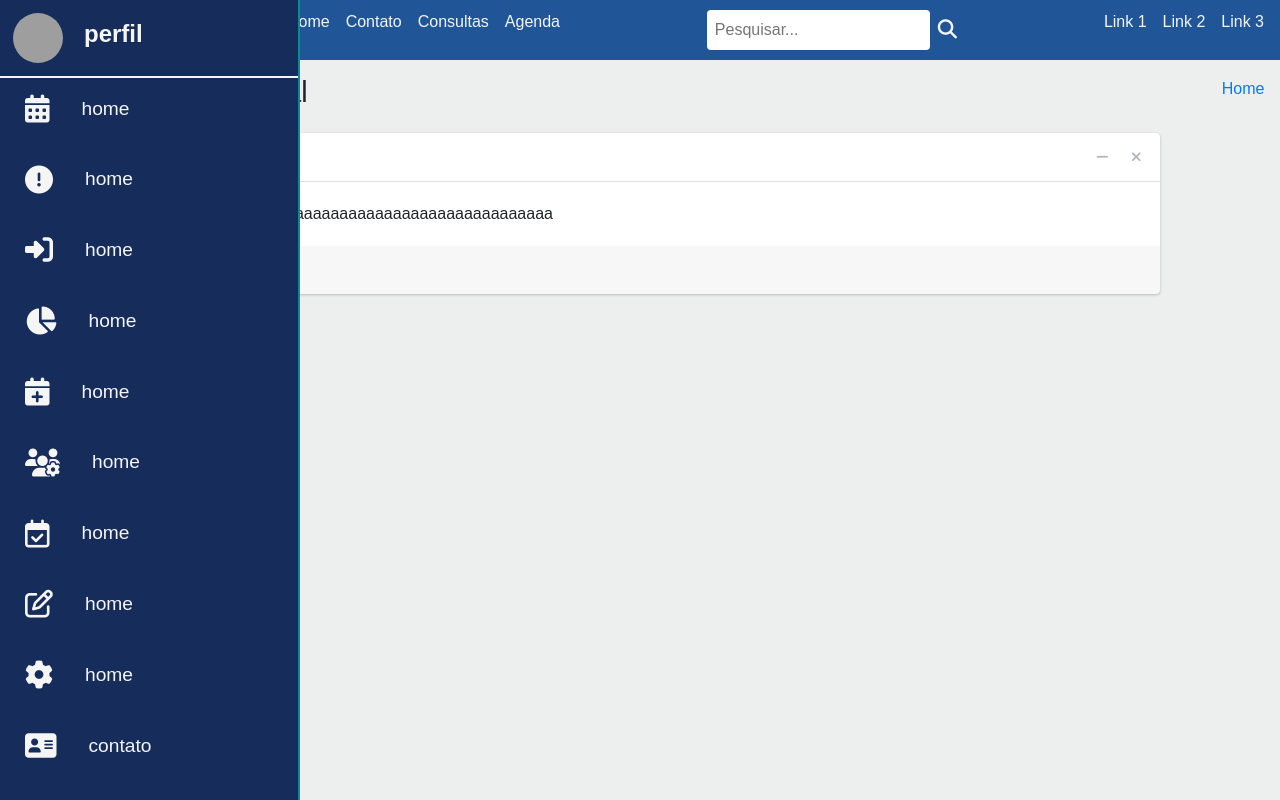
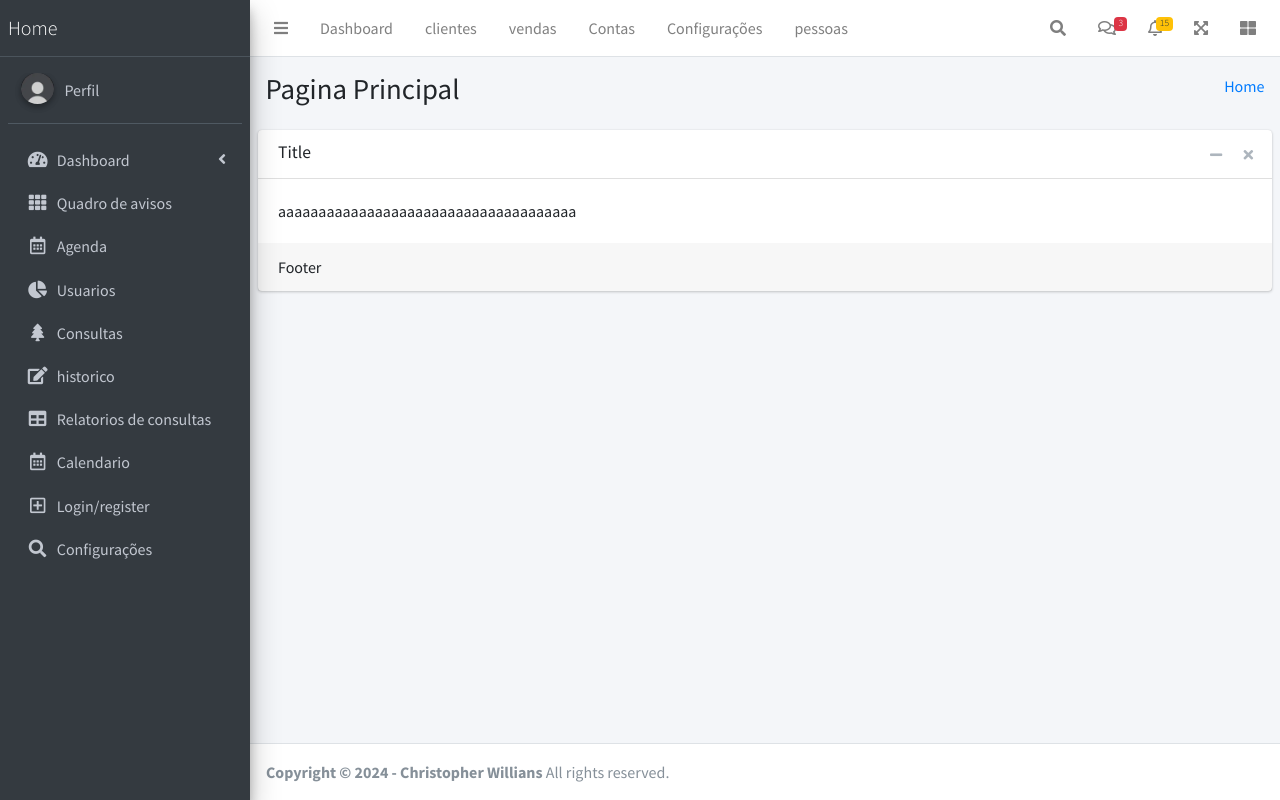
Before and after one commit to christopherfifo/aula_php, a PHP site: page / in a window 1280 px wide. Run offline with PHP 8.4, Linux system fonts and the light colour scheme; some libraries are stand-ins or nearby versions; grey boxes are pictures that could not be loaded.

Commit message:
Revert "aaaaaaaaaaaaaaaaaaaaaaaaaaaaaaaaaaaaaaaaaaaaaa"
This reverts commit 9835801d51b4db9e57c73741d7e098e8e13301f5.

```diff
--- a/css/principal.css
+++ /dev/null
@@ -1,306 +0,0 @@
-* {
-    margin: 0;
-    padding: 0;
-    box-sizing: border-box;
-}
-
-html, body {
-    height: 100%;
-    width: 100%;
-    margin: 0;
-    font-family: 'Poppins', sans-serif;
-    background-color: #f5f5f5;
-    display: flex;
-}
-
-.sidebar_container {
-    width: 90px;
-    height: 100%;
-    display: flex;
-    position: relative;
-}
-
-.sidebar_nav {
-    width: 100%;
-    height: 100svh;
-    background: #162C5B;
-    color: #f5f5f5;
-    z-index: 5;
-    position: absolute;
-    left: 0;
-    top: 0;
-    bottom: 0;
-    transition: .4s;
-    padding-bottom: 1.5rem;
-    overflow-x: hidden;
-    overflow-y: scroll;
-    border-right: 2px solid #0b8994;
-}
-
-/* Estilizando a barra de rolagem para ficar invisível */
-.sidebar_nav::-webkit-scrollbar {
-    width: 0;
-    height: 0;
-}
-
-.sidebar_nav {
-    scrollbar-width: none; /* Firefox */
-    -ms-overflow-style: none; /* IE and Edge */
-}
-
-/* Estilo normal de hover */
-.sidebar_nav:hover {
-    width: 300px;
-}
-
-/* Desativa o hover quando .sidebar_container tem a classe 'active' */
-.sidebar_container.active .sidebar_nav:hover {
-    width: 100%; /* Ou qualquer valor que você queira para a largura padrão */
-}
-
-.content {
-    display: flex;
-    flex-direction: column;
-    width: 100%;
-    height: 100%;
-}
-
-.cabeca {
-    width: 100%;
-    height: 60px;
-    background: #205597;
-    display: flex;
-    align-items: center;
-    justify-content: space-between;
-    padding: 0 1rem;
-    overflow: hidden;
-}
-
-.principal {
-    width: 100%;
-    flex-grow: 1;
-    display: flex;
-    flex-direction: column;
-    overflow-x: hidden;
-    overflow-y: auto;
-    background: rgb(237, 238, 238);
-}
-
-.sidebar_contato {
-    display: none;
-}
-
-.sidebar_li:hover > .sidebar_contato,
-.sidebar_li:hover .sidebar_contato {
-    display: block;
-    transition: .3s;
-}
-
-.linha {
-    width: 100%;
-    height: 1.5px;
-    background: #f5f5f5;
-}
-
-.sidebar_img {
-    width: 50px;
-    height: 50px;
-    border-radius: 50%;
-    margin: 5px;
-}
-
-a {
-    text-decoration: none;
-}
-
-ul {
-    list-style: none;
-}
-
-.perfil {
-    display: flex;
-    flex-direction: row;
-    align-items: center;
-    padding: 8px;
-    width: 100%;
-    gap:1rem;
-}
-
-.sidebar_li {
-    display: flex;
-    flex-direction: row;
-    align-items: center;
-    padding: 5px;
-    width: 100%;
-}
-
-.sidebar_ul {
-    display: flex;
-    flex-direction: column;
-    align-items: center;
-    gap: 1rem;
-    width: 100%;
-    margin-top: .75rem;
-}
-
-.sidebar_link {
-    width: 100%;
-}
-
-.sidebar_description {
-    width: 100%;
-    gap: 2rem;
-    display: flex;
-    color: #f5f5f5;
-    font-size: 1.2rem;
-    align-items: center;
-    margin-left: 1.25rem;
-}
-
-.sidebar_li-contato {
-    flex-direction: column;
-    align-items: flex-start; /* Alinha os itens à esquerda */
-}
-
-.sidebar_contato {
-    display: none;
-    flex-direction: column;
-    align-items: flex-start; /* Alinha os itens à esquerda */
-    width: 100%;
-    margin-top: 1rem;
-    margin-left: .5rem;
-    row-gap: .5rem;
-}
-
-.sidebar_description i {
-    font-size: 1.75rem;
-}
-
-.sidebar_title{
-    font-size: 1.5rem;
-    font-weight: 600;
-}
-
-.btn_cabeca {
-    cursor: pointer;
-    width: 40px;
-    height: 40px;
-}
-
-.btn_menu{
-    cursor: pointer;
-    width: 40px;
-    height: 40px;
-    border: none;
-    background-color: #f5f5f5;
-    border-radius: 8px;
-    font-size: 1rem;
-}
-
-.btn_menu i{
-    pointer-events: none;
-}
-
-.header_nav {
-    display: flex;
-    align-items: center;
-}
-
-.header_links {
-    display: flex;
-    list-style: none;
-    gap: 1rem;
-}
-
-.header_links li a {
-    color: #f5f5f5;
-    text-decoration: none;
-    font-size: 1rem;
-}
-
-.header_search {
-    display: flex;
-    align-items: center;
-    gap: 0.5rem;
-}
-
-.header_search input {
-    padding: 0.5rem;
-    border: none;
-    border-radius: 4px;
-}
-
-.header_search button {
-    background: none;
-    border: none;
-    color: #f5f5f5;
-    font-size: 1.2rem;
-    cursor: pointer;
-}
-
-@media (width <= 770px){
-    .mobile_invi{
-        display: none;
-    }
-    .cabeca{
-        padding-inline: 5px;
-        justify-content: space-around;
-    }
-    .btn_menu{
-        min-width: 40px;
-        min-height: 40px;
-        margin-inline: 5px;
-    }
-}
-
-@media (max-width: 1100px) {
-    .sidebar_container {
-        width: 100vw; /* 100% da largura da viewport */
-        height: 100vh; /* 100% da altura da viewport */
-        display: flex;
-        position: fixed; /* Sidebar fixa na tela */
-        transform: translateX(-100%); /* Começa oculta à esquerda */
-        background: black;
-        transition: transform 0.4s ease; /* Transição suave ao aparecer */
-        z-index: 4;
-    }
-
-    /* Quando ativa, a sidebar aparece */
-    .sidebar_container.active {
-        transform: translateX(0);
-    }
-
-    /* Estilização do menu interno da sidebar */
-    .sidebar_nav {
-        width: 75%; /* Largura inicial da sidebar */
-        max-width: 300px; /* Limite de largura */
-        height: 100%;
-        background: #162C5B;
-        color: #f5f5f5;
-        position: absolute;
-        left: 0;
-        top: 0;
-        bottom: 0;
-        transition: width 0.4s ease; /* Transição suave da largura */
-        padding-bottom: 1.5rem;
-        overflow-x: hidden;
-        overflow-y: scroll; /* Permite rolagem vertical se o conteúdo for grande */
-        border-right: 0; /* Estilo da borda direita */
-        pointer-events: none;
-    }
-
-    /* Expande a largura do menu ao passar o mouse */
-    .sidebar_container.active .sidebar_nav:hover {
-        width: 100%; /* Expande para 100% ao passar o mouse */
-    }
-    .sidebar_contato{
-        display: flex;
-    }
-}
-
-
-.content.atalho{
-    width: 80% !important;
-    align-self: center;
-    z-index: 0 !important;
-}
--- a/includes/component/maincontent.php
+++ b/includes/component/maincontent.php
@@ -1,5 +1,5 @@
 			<!-- Main content -->
-			<section class="content atalho">
+			<section class="content">
 
 				<!-- Default box -->
 				<div class="card">
--- a/includes/component/navbar.php
+++ b/includes/component/navbar.php
@@ -1,22 +1,140 @@
-<header class="cabeca">
-                <button class="btn_menu" id="btn_menu"><i class="fa-solid fa-bars"></i></button>
-            <nav class="header_nav">
-                <ul class="header_links">
-                    <li><a href="#" class="r">Home</a></li>
-                    <li><a href="#" class="r">Contato</a></li>
-                    <li><a href="#" class="r">Consultas</a></li>
-                    <li><a href="#" class="r">Agenda</a></li>
-                </ul>
-            </nav>
-            <div class="header_search mobile_invi">
-                <input type="text" placeholder="Pesquisar...">
-                <button><i class="fa-solid fa-magnifying-glass"></i></button>
+
+<!-- Navbar -->
+<nav class="main-header navbar navbar-expand navbar-white navbar-light">
+    <!-- Left navbar links -->
+    <ul class="navbar-nav">
+        <li class="nav-item">
+            <a class="nav-link" data-widget="pushmenu" href="#" role="button"><i class="fas fa-bars"></i></a>
+        </li>
+
+        <?php foreach($itens_de_menu as $nome => $url): ?>
+        <li class="nav-item d-none d-sm-inline-block">
+            <a href="adminlte/<?= $url ?>" class="nav-link"><?= $nome ?></a>
+        </li>
+        <?php endforeach ?>
+
+    </ul>
+
+
+    <!-- Right navbar links -->
+    <ul class="navbar-nav ml-auto">
+      <!-- Navbar Search -->
+      <li class="nav-item">
+        <a class="nav-link" data-widget="navbar-search" href="#" role="button">
+          <i class="fas fa-search"></i>
+        </a>
+        <div class="navbar-search-block">
+          <form class="form-inline">
+            <div class="input-group input-group-sm">
+              <input class="form-control form-control-navbar" type="search" placeholder="Search" aria-label="Search">
+              <div class="input-group-append">
+                <button class="btn btn-navbar" type="submit">
+                  <i class="fas fa-search"></i>
+                </button>
+                <button class="btn btn-navbar" type="button" data-widget="navbar-search">
+                  <i class="fas fa-times"></i>
+                </button>
+              </div>
             </div>
-            <nav class="header_nav">
-                <ul class="header_links">
-                    <li><a href="#" class="mobile_invi">Link 1</a></li>
-                    <li><a href="#" class="mobile_invi">Link 2</a></li>
-                    <li><a href="#" class="mobile_invi">Link 3</a></li>
-                </ul>
-            </nav>
-        </header>
+          </form>
+        </div>
+      </li>
+
+      <!-- Messages Dropdown Menu -->
+      <li class="nav-item dropdown">
+        <a class="nav-link" data-toggle="dropdown" href="#">
+          <i class="far fa-comments"></i>
+          <span class="badge badge-danger navbar-badge">3</span>
+        </a>
+        <div class="dropdown-menu dropdown-menu-lg dropdown-menu-right">
+          <a href="#" class="dropdown-item">
+            <!-- Message Start -->
+            <div class="media">
+              <img src="adminlte/dist/img/user1-128x128.jpg" alt="User Avatar" class="img-size-50 mr-3 img-circle">
+              <div class="media-body">
+                <h3 class="dropdown-item-title">
+                  Brad Diesel
+                  <span class="float-right text-sm text-danger"><i class="fas fa-star"></i></span>
+                </h3>
+                <p class="text-sm">Call me whenever you can...</p>
+                <p class="text-sm text-muted"><i class="far fa-clock mr-1"></i> 4 Hours Ago</p>
+              </div>
+            </div>
+            <!-- Message End -->
+          </a>
+          <div class="dropdown-divider"></div>
+          <a href="#" class="dropdown-item">
+            <!-- Message Start -->
+            <div class="media">
+              <img src="adminlte/dist/img/user8-128x128.jpg" alt="User Avatar" class="img-size-50 img-circle mr-3">
+              <div class="media-body">
+                <h3 class="dropdown-item-title">
+                  John Pierce
+                  <span class="float-right text-sm text-muted"><i class="fas fa-star"></i></span>
+                </h3>
+                <p class="text-sm">I got your message bro</p>
+                <p class="text-sm text-muted"><i class="far fa-clock mr-1"></i> 4 Hours Ago</p>
+              </div>
+            </div>
+            <!-- Message End -->
+          </a>
+          <div class="dropdown-divider"></div>
+          <a href="#" class="dropdown-item">
+            <!-- Message Start -->
+            <div class="media">
+              <img src="adminlte/dist/img/user3-128x128.jpg" alt="User Avatar" class="img-size-50 img-circle mr-3">
+              <div class="media-body">
+                <h3 class="dropdown-item-title">
+                  Nora Silvester
+                  <span class="float-right text-sm text-warning"><i class="fas fa-star"></i></span>
+                </h3>
+                <p class="text-sm">The subject goes here</p>
+                <p class="text-sm text-muted"><i class="far fa-clock mr-1"></i> 4 Hours Ago</p>
+              </div>
+            </div>
+            <!-- Message End -->
+          </a>
+          <div class="dropdown-divider"></div>
+          <a href="#" class="dropdown-item dropdown-footer">See All Messages</a>
+        </div>
+      </li>
+      <!-- Notifications Dropdown Menu -->
+      <li class="nav-item dropdown">
+        <a class="nav-link" data-toggle="dropdown" href="#">
+          <i class="far fa-bell"></i>
+          <span class="badge badge-warning navbar-badge">15</span>
+        </a>
+        <div class="dropdown-menu dropdown-menu-lg dropdown-menu-right">
+          <span class="dropdown-item dropdown-header">15 Notifications</span>
+          <div class="dropdown-divider"></div>
+          <a href="#" class="dropdown-item">
+            <i class="fas fa-envelope mr-2"></i> 4 new messages
+            <span class="float-right text-muted text-sm">3 mins</span>
+          </a>
+          <div class="dropdown-divider"></div>
+          <a href="#" class="dropdown-item">
+            <i class="fas fa-users mr-2"></i> 8 friend requests
+            <span class="float-right text-muted text-sm">12 hours</span>
+          </a>
+          <div class="dropdown-divider"></div>
+          <a href="#" class="dropdown-item">
+            <i class="fas fa-file mr-2"></i> 3 new reports
+            <span class="float-right text-muted text-sm">2 days</span>
+          </a>
+          <div class="dropdown-divider"></div>
+          <a href="#" class="dropdown-item dropdown-footer">See All Notifications</a>
+        </div>
+      </li>
+      <li class="nav-item">
+        <a class="nav-link" data-widget="fullscreen" href="#" role="button">
+          <i class="fas fa-expand-arrows-alt"></i>
+        </a>
+      </li>
+      <li class="nav-item">
+        <a class="nav-link" data-widget="control-sidebar" data-slide="true" href="#" role="button">
+          <i class="fas fa-th-large"></i>
+        </a>
+      </li>
+    </ul>
+  </nav>
+  <!-- /.navbar -->
--- a/includes/component/saidebar.php
+++ b/includes/component/saidebar.php
@@ -1,92 +1,132 @@
-<aside class="sidebar_container">
-        <nav class="sidebar_nav">
-            <div class="perfil">
-                <img src="./img/perfil.jpg" class="sidebar_img" id="sidebar_img" >
-                <h1 class="sidebar_title" id="sidebar_nome">perfil</h1>
+  <!-- Main Sidebar Container -->
+  <aside class="main-sidebar sidebar-dark-primary elevation-4">
+    <!-- Brand Logo -->
+    <a href="../../../aula_php/index.php" class="brand-link home">
+      <span class="brand-text font-weight-light">Home</span>
+    </a>
+
+    <!-- Sidebar -->
+    <div class="sidebar">
+      <!-- Sidebar user (optional) -->
+      <div class="user-panel mt-3 pb-3 mb-3 d-flex">
+        <div class="image">
+          <img src="../../../aula_php/pictures/outras/perfil.webp" class="img-circle elevation-2" alt="User Image">
         </div>
-            <div class="linha"></div>
-            <ul class="sidebar_ul">
-                <li class="sidebar_li">
-                    <a href="#" class="sidebar_link">
-                        <p class="sidebar_description"><i class="fa-solid fa-calendar-days"></i>home</p>
+        <div class="info">
+          <a href="../../../aula_php/pages/perfil.php" class="d-block">Perfil</a>
+        </div>
+      </div>
+
+      <!-- Sidebar Menu -->
+      <nav class="mt-2">
+        <ul class="nav nav-pills nav-sidebar flex-column" data-widget="treeview" role="menu" data-accordion="false">
+          <!-- Add icons to the links using the .nav-icon class
+               with font-awesome or any other icon font library -->
+          <li class="nav-item">
+            <a href="#" class="nav-link">
+              <i class="nav-icon fas fa-tachometer-alt"></i>
+              <p>
+                Dashboard
+                <i class="right fas fa-angle-left"></i>
+              </p>
+            </a>
+            <ul class="nav nav-treeview">
+              <li class="nav-item">
+                <a href="../../adminlte/index.html" class="nav-link">
+                  <i class="far fa-circle nav-icon"></i>
+                  <p>Dashboard v1</p>
                 </a>
               </li>
-
-
-                <li class="sidebar_li">
-                    <a href="#" class="sidebar_link">
-                        <p class="sidebar_description"><i class="fa-solid fa-circle-exclamation"></i>home</p>
+              <li class="nav-item">
+                <a href="adminlte/index2.html" class="nav-link">
+                  <i class="far fa-circle nav-icon"></i>
+                  <p>Dashboard v2</p>
                 </a>
               </li>
-
-
-                <li class="sidebar_li">
-                    <a href="#" class="sidebar_link">
-                        <p class="sidebar_description"><i class="fa-solid fa-right-to-bracket"></i>home</p>
-                    </a>
-                </li>
-
-
-                <li class="sidebar_li">
-                    <a href="#" class="sidebar_link">
-                        <p class="sidebar_description"><i class="fa-solid fa-chart-pie"></i>home</p>
-                    </a>
-                </li>
-
-
-                <li class="sidebar_li">
-                    <a href="#" class="sidebar_link">
-                        <p class="sidebar_description"><i class="fa-solid fa-calendar-plus"></i>home</p>
-                    </a>
-                </li>
-
-
-                <li class="sidebar_li">
-                    <a href="#" class="sidebar_link">
-                        <p class="sidebar_description"><i class="fa-solid fa-users-gear"></i>home</p>
-                    </a>
-                </li>
-
-
-                <li class="sidebar_li">
-                    <a href="#" class="sidebar_link">
-                        <p class="sidebar_description"><i class="fa-regular fa-calendar-check"></i>home</p>
-                    </a>
-                </li>
-
-
-                <li class="sidebar_li">
-                    <a href="#" class="sidebar_link">
-                        <p class="sidebar_description"><i class="fa-regular fa-pen-to-square"></i>home</p>
-                    </a>
-                </li>
-
-
-                <li class="sidebar_li">
-                    <a href="#" class="sidebar_link">
-                        <p class="sidebar_description"><i class="fa-solid fa-gear"></i>home</p>
-                    </a>
-                </li>
-                <li class="sidebar_li sidebar_li-contato">
-                        <p class="sidebar_description"><i class="fa-solid fa-address-card"></i>contato</p>
-                    <ul class="sidebar_contato">
-                        <li class="sidebar_li">
-                            <a href="#" class="sidebar_link">
-                                <p class="sidebar_description"><i class="fa-brands fa-instagram"></i>instagram</p>
-                            </a>
-                        </li>
-                        <li class="sidebar_li">
-                            <a href="#" class="sidebar_link">
-                                <p class="sidebar_description"><i class="fa-brands fa-whatsapp"></i>whatsapp</p>
-                            </a>
-                        </li>
-                        <li class="sidebar_li">
-                            <a href="#" class="sidebar_link">
-                                <p class="sidebar_description"><i class="fa-solid fa-envelope"></i>email</p>
+              <li class="nav-item">
+                <a href="adminlte/index3.html" class="nav-link">
+                  <i class="far fa-circle nav-icon"></i>
+                  <p>Dashboard v3</p>
                 </a>
               </li>
             </ul>
           </li>
+          <li class="nav-item">
+            <a href="admin/widgets.html" class="nav-link">
+              <i class="nav-icon fas fa-th"></i>
+              <p>
+                Quadro de avisos
+              </p>
+            </a>
+          </li>
+          <li class="nav-item">
+            <a href="../../../aula_php/pages/agenda.php" class="nav-link">
+            <i class="nav-icon far fa-calendar-alt"></i>
+              <p>
+                Agenda
+              </p>
+            </a>
+          </li>
+          <li class="nav-item">
+            <a href="#" class="nav-link">
+              <i class="nav-icon fas fa-chart-pie"></i>
+              <p>
+                Usuarios
+              </p>
+            </a>
+          </li>
+          <li class="nav-item">
+            <a href="#" class="nav-link">
+              <i class="nav-icon fas fa-tree"></i>
+              <p>
+                Consultas
+              </p>
+            </a>
+          </li>
+          <li class="nav-item">
+            <a href="#" class="nav-link">
+              <i class="nav-icon fas fa-edit"></i>
+              <p>
+                historico
+
+              </p>
+            </a>
+          </li>
+          <li class="nav-item">
+            <a href="../../../aula_php/pages/relatorio.php" class="nav-link">
+              <i class="nav-icon fas fa-table"></i>
+              <p>
+                Relatorios de consultas
+              </p>
+            </a>
+          </li>
+          <li class="nav-item">
+            <a href="../../../aula_php/pages/calendario.php" class="nav-link">
+              <i class="nav-icon far fa-calendar-alt"></i>
+              <p>
+                Calendario
+              </p>
+            </a>
+          </li>
+          <li class="nav-item ">
+            <a href="../../../aula_php/pages/login.php" class="nav-link">
+              <i class="nav-icon far fa-plus-square"></i>
+              <p>
+              Login/register
+              </p>
+            </a>
+          </li>
+          <li class="nav-item">
+            <a href="#" class="nav-link">
+              <i class="nav-icon fas fa-search"></i>
+              <p>
+                Configurações
+              </p>
+            </a>
+          </li>
         </ul>
       </nav>
+      <!-- /.sidebar-menu -->
+    </div>
+    <!-- /.sidebar -->
   </aside>
--- a/index.php
+++ b/index.php
@@ -9,23 +9,26 @@
 	<link rel="stylesheet" href="https://fonts.googleapis.com/css?family=Source+Sans+Pro:300,400,400i,700&display=fallback">
 	<link rel="stylesheet" href="adminlte/plugins/fontawesome-free/css/all.min.css">
 	<link rel="stylesheet" href="adminlte/dist/css/adminlte.min.css">
-	<link rel="stylesheet" href="https://cdnjs.cloudflare.com/ajax/libs/font-awesome/6.6.0/css/all.min.css" integrity="sha512-Kc323vGBEqzTmouAECnVceyQqyqdsSiqLQISBL29aUW4U/M7pSPA/gEUZQqv1cwx4OnYxTxve5UMg5GT6L4JJg==" crossorigin="anonymous" referrerpolicy="no-referrer" />
+
 	<link rel="stylesheet" href="./css/barraLateral.css">
-	<link rel="stylesheet" href="./css/principal.css">
-	<script src="./libraries/javascript/principal.js" defer></script>
 </head>
 
-<body class="r">
-<?php include('./includes/component/saidebar.php') ?>
-	<div class="content">
+<body class="hold-transition sidebar-mini">
+	<div class="wrapper">
 		<?php include('./libraries/aula02.php') ?>
 		<?php include('./includes/component/navbar.php') ?>
+		<?php include('./includes/component/saidebar.php') ?>
 
-        <main class="principal">
-		<?php include('./includes/component/wrapper.php') ?>
-		<?php include('./includes/component/maincontent.php') ?>
-		</main>
-    </div>
+
+		<div class="content-wrapper">
+			<?php include('./includes/component/wrapper.php') ?>
+			<?php include('./includes/component/maincontent.php') ?>
+		</div>
+
+		<?php include('./includes/component/footer.php') ?>
+		<aside class="control-sidebar control-sidebar-dark">
+		</aside>
+	</div>
 
 	<script src="adminlte/plugins/jquery/jquery.min.js"></script>
 	<script src="adminlte/plugins/bootstrap/js/bootstrap.bundle.min.js"></script>
```
Also changed, not shown: libraries/javascript/principal.js (deleted, +0 -36 lines). Lines whose indentation alone changed are shown as unchanged.
